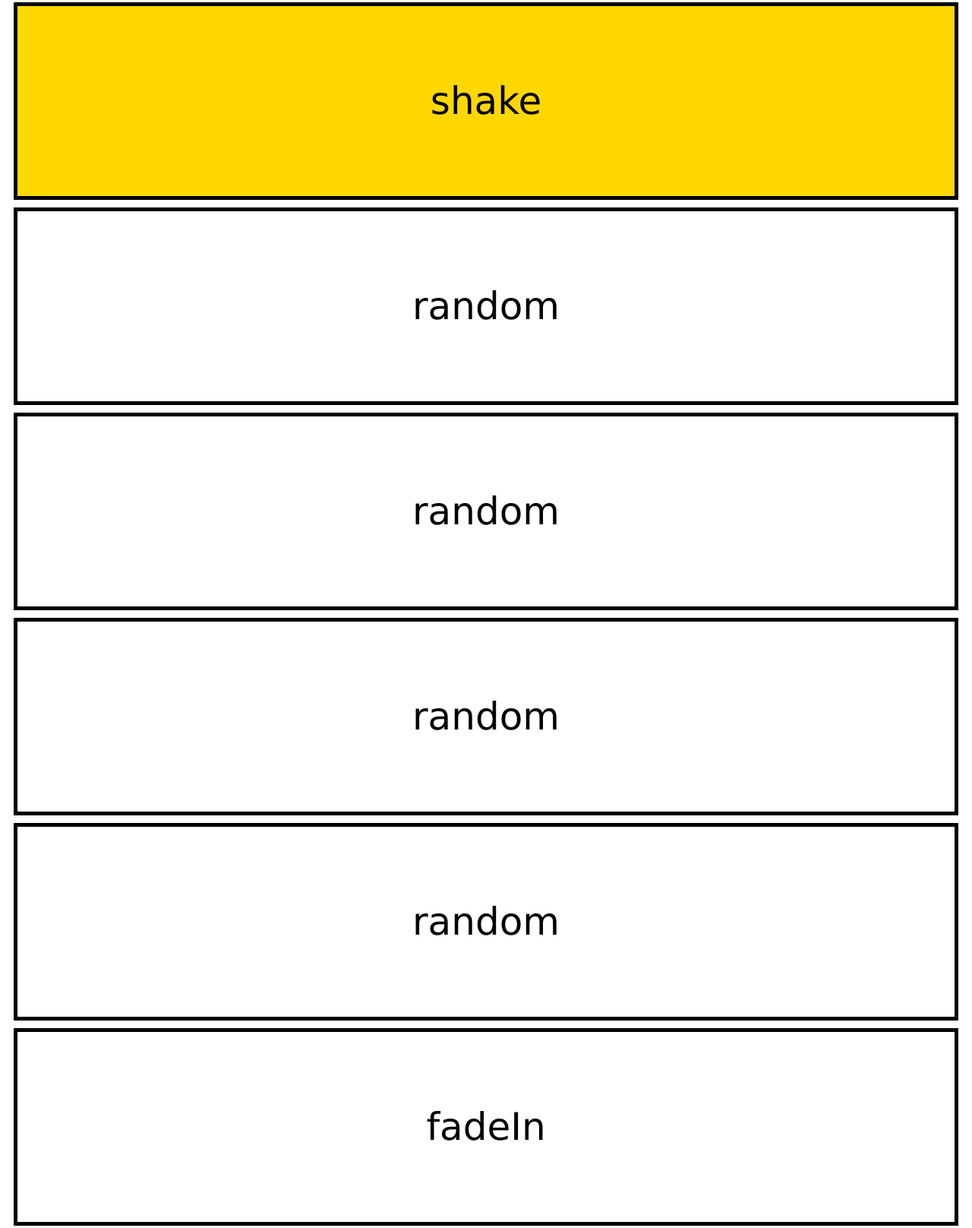
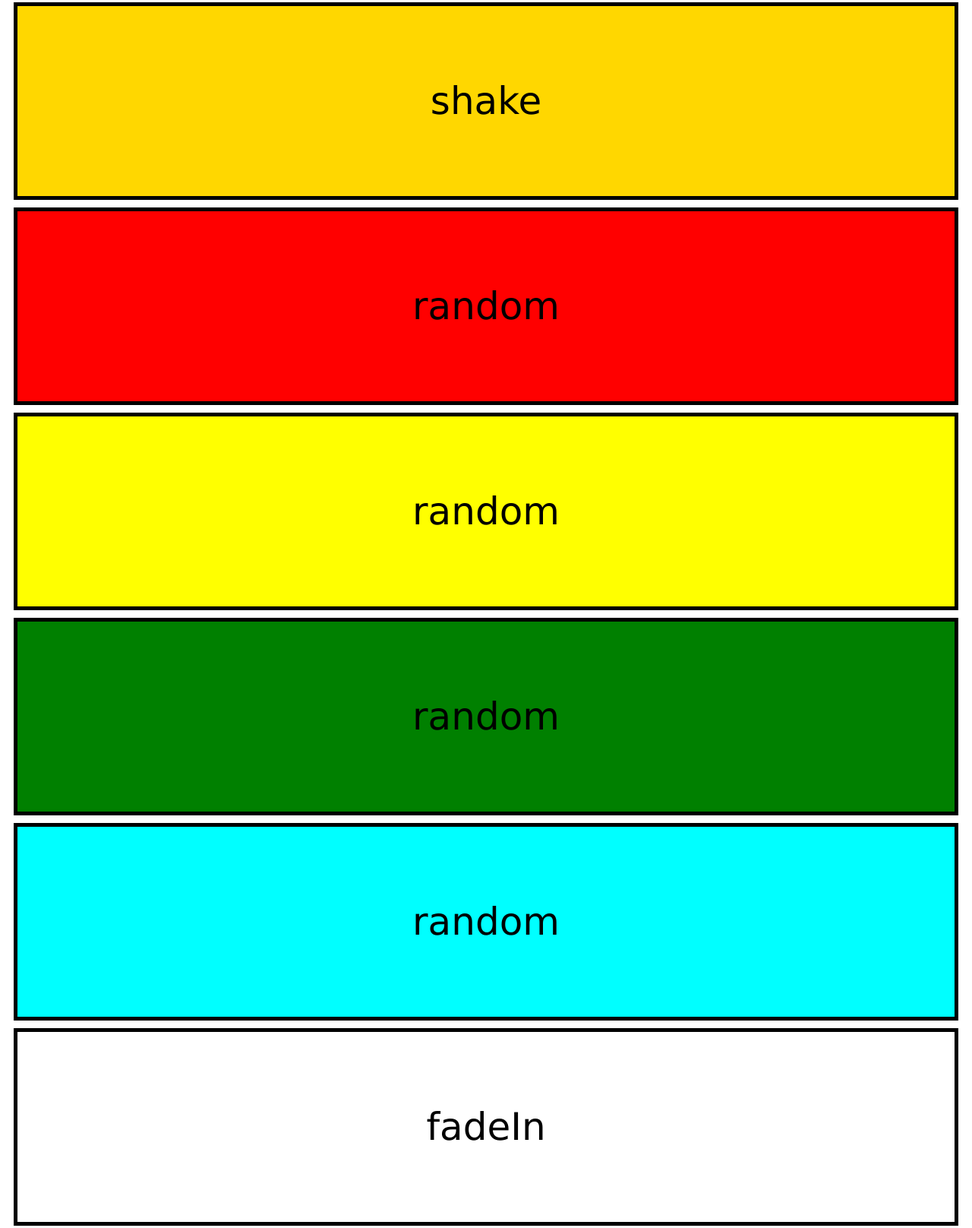
Before and after one commit to buzinas/animate-on-scroll, a plain HTML site: page index.html in a window 1280 px wide. Shown: the part 2552-4168 px from the top of the page at 76% size. Drawn offline with nearby package versions, Linux system fonts and the light colour scheme.

Commit message:
Update style.css

```diff
--- a/style.css
+++ b/style.css
@@ -54,3 +54,23 @@ div:nth-of-type(9) {
 div:nth-of-type(10) {
   background-color: gold;
 }
+
+div:nth-of-type(11) {
+  background-color: red;
+}
+
+div:nth-of-type(12) {
+  background-color: yellow;
+}
+
+div:nth-of-type(13) {
+  background-color: green;
+}
+
+div:nth-of-type(14) {
+  background-color: aqua;
+}
+
+div:nth-of-type(15) {
+  background-color: white;
+}
```
